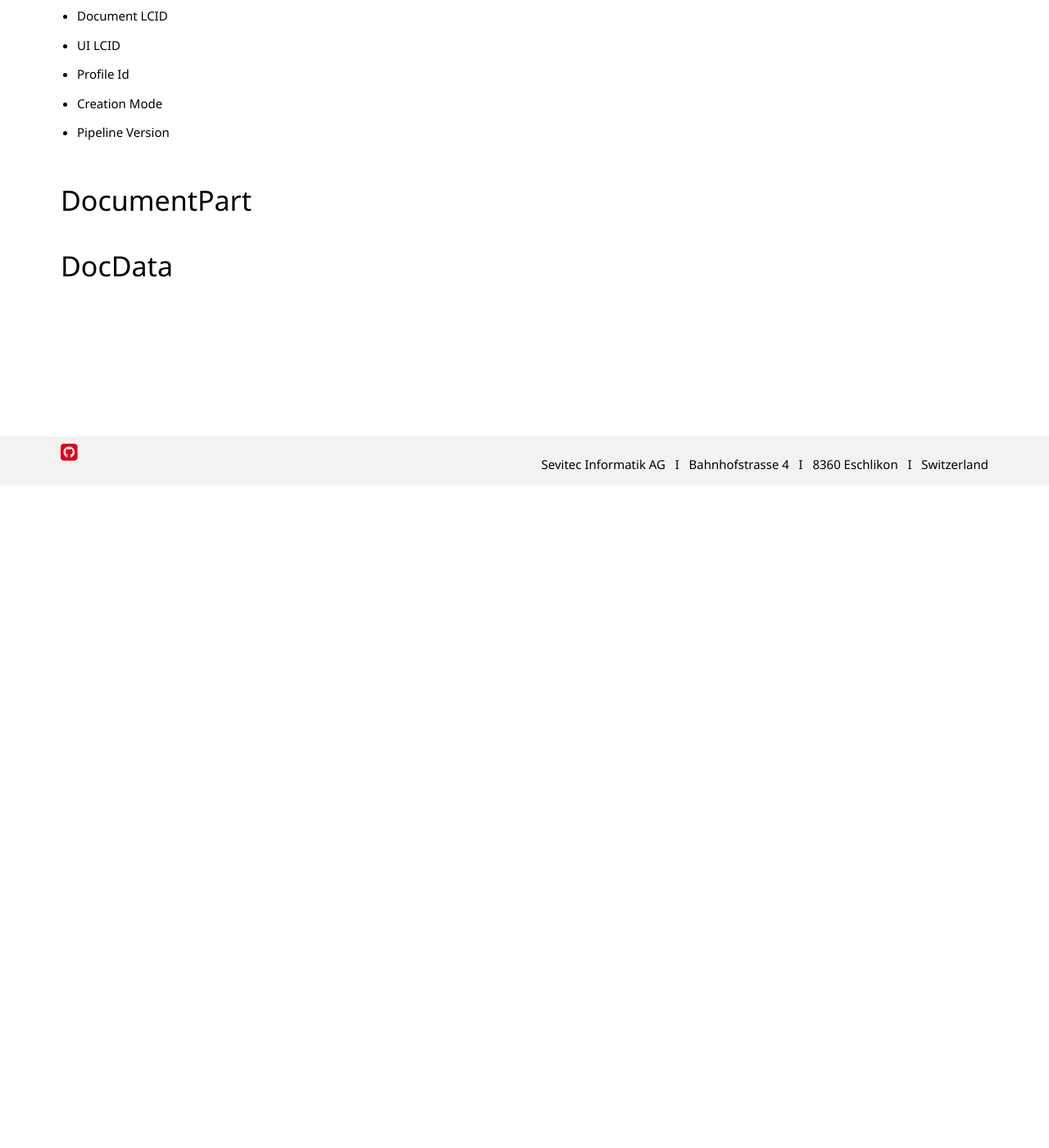
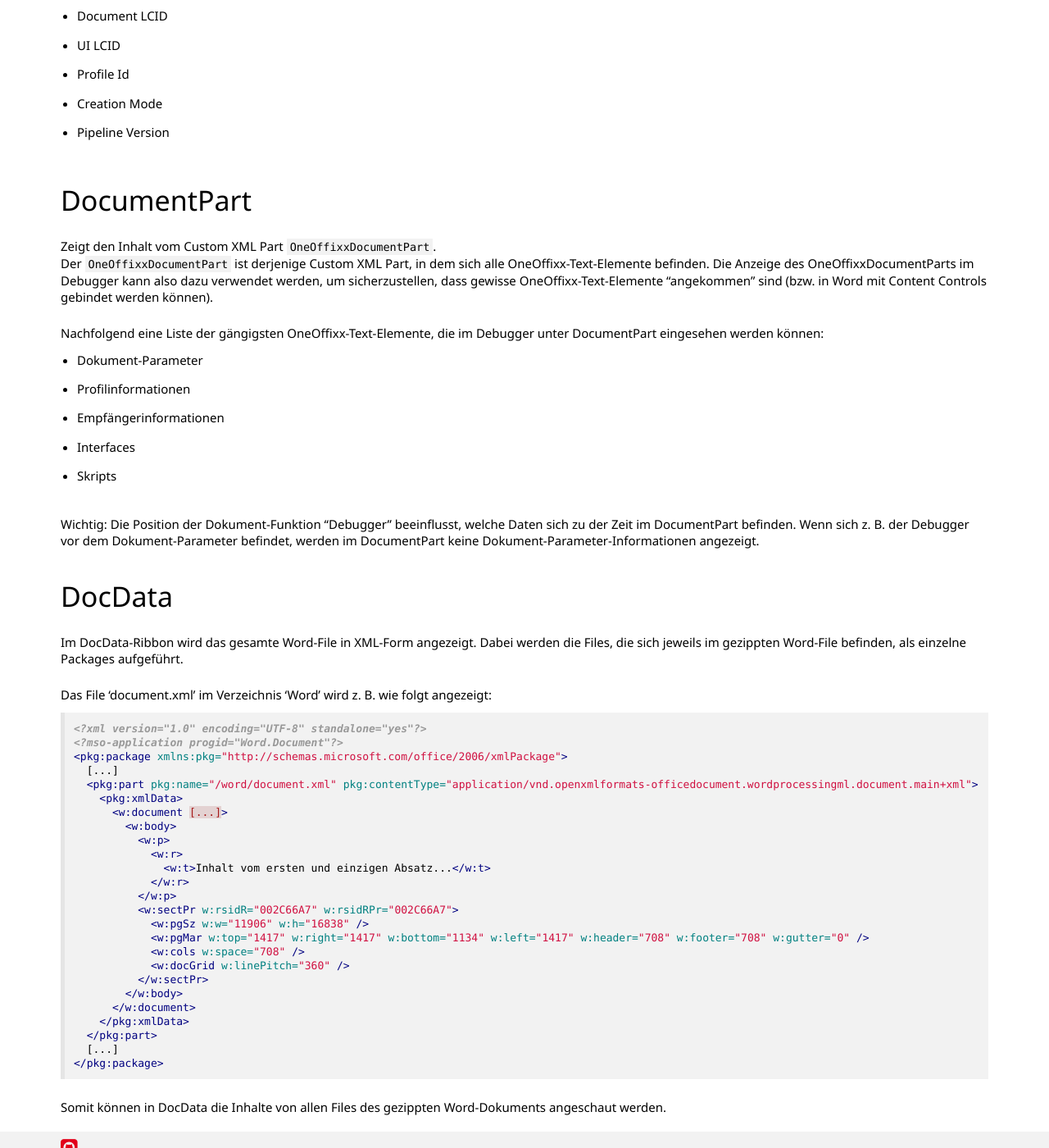
Before and after one commit to primesoft-group/oneoffixx-docs, a Jekyll site: the page built from _pages/docfunc/de/df-underconstruction.md, in a window 1280 px wide and 1400 px high, scrolled down 808 px. Shown: the whole window at 82% size. Built offline with Jekyll 4.4.1, drawn with Linux system fonts in a browser that asks for light colours; nearby versions of some CDN libraries; some web fonts are replaced.

Commit message:
Update df-underconstruction.md

````diff
--- a/_pages/docfunc/de/df-underconstruction.md
+++ b/_pages/docfunc/de/df-underconstruction.md
@@ -30,4 +30,51 @@ In der Overview sind folgende Daten des Dokuments abgespeichert:
 -  Pipeline Version
 
 ### DocumentPart
+Zeigt den Inhalt vom Custom XML Part `OneOffixxDocumentPart`.<br />
+Der `OneOffixxDocumentPart` ist derjenige Custom XML Part, in dem sich alle OneOffixx-Text-Elemente befinden. Die Anzeige des OneOffixxDocumentParts im Debugger kann also dazu verwendet werden, um sicherzustellen, dass gewisse OneOffixx-Text-Elemente "angekommen" sind (bzw. in Word mit Content Controls gebindet werden können).
+
+Nachfolgend eine Liste der gängigsten OneOffixx-Text-Elemente, die im Debugger unter DocumentPart eingesehen werden können:
+
+-  Dokument-Parameter
+-  Profilinformationen
+-  Empfängerinformationen
+-  Interfaces
+-  Skripts
+
+Wichtig: Die Position der Dokument-Funktion "Debugger" beeinflusst, welche Daten sich zu der Zeit im DocumentPart befinden. Wenn sich z. B. der Debugger vor dem Dokument-Parameter befindet, werden im DocumentPart keine Dokument-Parameter-Informationen angezeigt.
+
 ### DocData
+
+Im DocData-Ribbon wird das gesamte Word-File in XML-Form angezeigt. Dabei werden die Files, die sich jeweils im gezippten Word-File befinden, als einzelne Packages aufgeführt.
+
+Das File 'document.xml' im Verzeichnis 'Word' wird z. B. wie folgt angezeigt:
+
+```xml
+<?xml version="1.0" encoding="UTF-8" standalone="yes"?>
+<?mso-application progid="Word.Document"?>
+<pkg:package xmlns:pkg="http://schemas.microsoft.com/office/2006/xmlPackage">
+  [...]
+  <pkg:part pkg:name="/word/document.xml" pkg:contentType="application/vnd.openxmlformats-officedocument.wordprocessingml.document.main+xml">
+    <pkg:xmlData>
+      <w:document [...]>
+        <w:body>
+          <w:p>
+            <w:r>
+              <w:t>Inhalt vom ersten und einzigen Absatz...</w:t>
+            </w:r>
+          </w:p>
+          <w:sectPr w:rsidR="002C66A7" w:rsidRPr="002C66A7">
+            <w:pgSz w:w="11906" w:h="16838" />
+            <w:pgMar w:top="1417" w:right="1417" w:bottom="1134" w:left="1417" w:header="708" w:footer="708" w:gutter="0" />
+            <w:cols w:space="708" />
+            <w:docGrid w:linePitch="360" />
+          </w:sectPr>
+        </w:body>
+      </w:document>
+    </pkg:xmlData>
+  </pkg:part>
+  [...]
+</pkg:package>
+```
+
+Somit können in DocData die Inhalte von allen Files des gezippten Word-Dokuments angeschaut werden.
````
